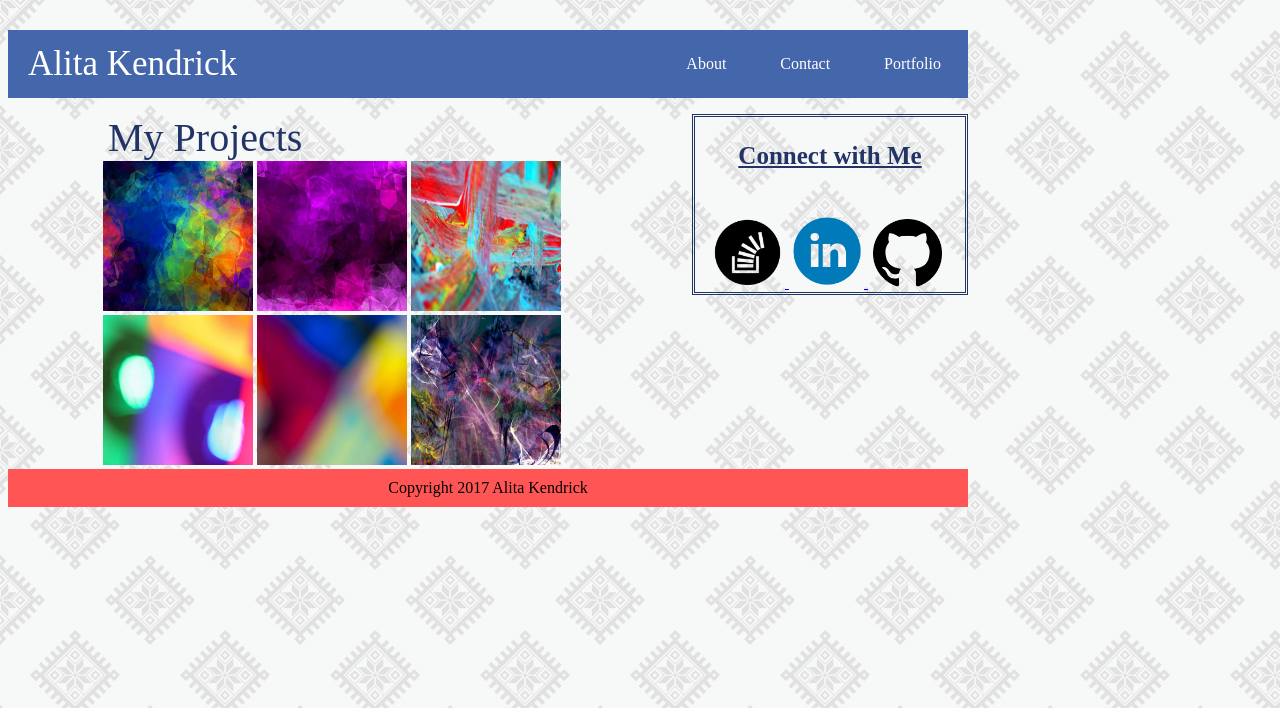
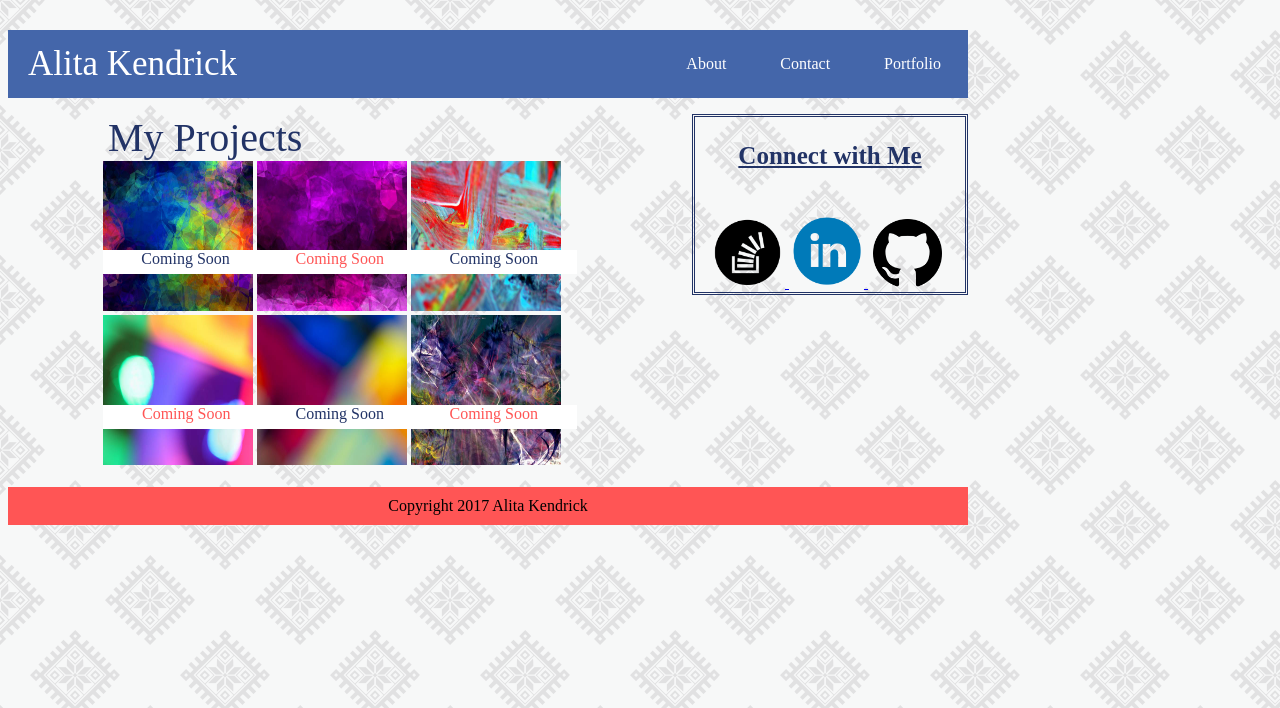
Before and after one commit to AlitaKendrick/Basic-Portfolio, a PHP site: page /Portfolio.html in a window 1280 px wide. Shown: the top 708 px of the page. Run offline with PHP 8.4, Linux system fonts and the light colour scheme.

Commit message:
finished project

```diff
--- a/assets/css/style.css
+++ b/assets/css/style.css
@@ -158,7 +158,6 @@ h2 {
 /*Portfolio page formatting*/
 .comingsoon1 {
 	padding-left: 75px;
-
 	}
 
 .projectport {
@@ -167,8 +166,80 @@ h2 {
 	padding-left: 80px;
 	font-style: Georgia;
 	color: #236;
+	}
 
-}
+.project1 {
+	position: absolute;
+	left: 103px;
+	top: 250px;
+	z-index: 1;
+	color: #236;
+	background-color: white;
+	width: 12.9%;
+	height: 3%;
+	text-align: center;
+	}
+
+.project2 {
+	position: absolute;
+	left: 256.5px;
+	top: 250px;
+	z-index: 1;
+	color: #f55;
+	background-color: white;
+	width: 13%;
+	height: 3%;
+	text-align: center;
+	}
+
+.project3 {
+	position: absolute;
+	left: 410.5px;
+	top: 250px;
+	z-index: 1;
+	color: #236;
+	background-color: white;
+	width: 13%;
+	height: 3%;
+	text-align: center;
+	}
+
+.project4 {
+	position: absolute;
+	left: 103px;
+	top: 405px;
+	z-index: 1;
+	color: #f55;
+	background-color: white;
+	width: 13%;
+	height: 3%;
+	text-align: center;
+	}
+
+.project5 {
+	position: absolute;
+	left: 256.5px;
+	top: 405px;
+	z-index: 1;
+	color: #236;
+	background-color: white;
+	width: 13%;
+	height: 3%;
+	text-align: center;
+	}
+
+.project6 {
+	position: absolute;
+	left: 410.5px;
+	top: 405px;
+	z-index: 1;
+	color: #f55;
+	background-color: white;
+	width: 13%;
+	height: 3%;
+	text-align: center;
+	}
+/*END portfolio page formatting*/
 
 
 /*Footer Formatting*/
--- a/index.html
+++ b/index.html
@@ -49,9 +49,9 @@
 		<img class="profimage" src="https://media.licdn.com/mpr/mpr/shrinknp_200_200/AAEAAQAAAAAAAAHdAAAAJGJjNDAyZDlhLWM5Y2QtNDY0ZC04YzhmLWIxZGFjNWQ1MGYzMg.jpg" alt="My-Photo">
 		<p class="aboutmetxt"> Hello and thanks for visiting my page! My name is Alita and I am an aspiring web developer. Some of my general interests are: higher education, fundraising, technology, and innovation.
 		<br> <br>
-		For an in-depth view of my accomplishments thus far, please check out my LinkedIn page. Currently, I am a student of the Northwestern University Coding Boot Camp -which I will complete in July of 2017. As my skills grow, I will continue to update this page with my accomplishments. I look forward to showing you my journey!
+		For an in-depth view of my accomplishments thus far, please check out my LinkedIn page. Currently, I am a student of the Northwestern University Coding Boot Camp which I will complete in July of 2017. As my skills grow, I will continue to update this page with my accomplishments. I look forward to showing you my journey!
 		</p>
-		<br>
+		<br> <br>
 </section>
 
 <!-- Footer code -->
--- a/portfolio.html
+++ b/portfolio.html
@@ -40,21 +40,41 @@
 
 <!-- Portfolio Images -->
 <section class="Portfolio">
+	<span>
 	<text class="projectport"> My Projects </text> <br>
 	<img class="comingsoon1" src="assets/images/port3.jpeg" alt="Abstract Photo" width="150" height="150">
+	<text class="project1"> Coming Soon </text>
+	</span>
 
+	<span>
 	<img class="comingsoon" src="assets/images/port6.jpeg" alt="Abstract Photo" width="150" height="150">
+	<text class="project2"> Coming Soon </text>
+	</span>
 
+	<span>
 	<img class="comingsoon" src="assets/images/port1.jpeg" alt="Abstract Photo" width="150" height="150">
+	<text class="project3"> Coming Soon </text>
+	</span>
 
 	<br>
 
+	<span>
 	<img class="comingsoon1" src="assets/images/port4.jpeg" alt="Abstract Photo" width="150" height="150">
+	<text class="project4"> Coming Soon </text>
+	</span>
 
+	<span>
 	<img class="comingsoon" src="assets/images/port8.jpeg" alt="Abstract Photo" width="150" height="150">
+	<text class="project5"> Coming Soon </text>
+	</span>
 
+
+	<span>
 	<img class="comingsoon" src="assets/images/port2.jpeg" alt="Abstract Photo" width="150" height="150">
-	<br>
+	<text class="project6"> Coming Soon </text>
+	</span>
+
+	<br><br>
 </section>
 
 
```
